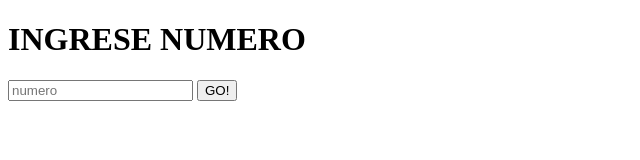
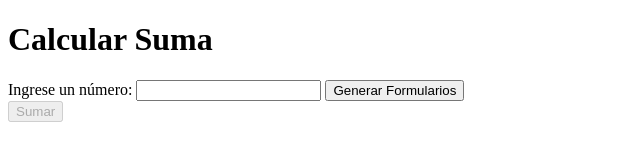
Before and after one commit to andre98652/pweb2-teoria-2, a plain HTML site: page e5/index.html in a window 1280 px wide. Shown: the whole page, without its empty margins (0-640 px from the left). Drawn offline with Linux system fonts and the light colour scheme.

Commit message:
Update index.html

```diff
--- a/e5/index.html
+++ b/e5/index.html
@@ -1,21 +1,22 @@
 <!DOCTYPE html>
-<html lang="en">
+<html>
 <head>
-    <meta charset="UTF-8">
-    <meta http-equiv="X-UA-Compatible" content="IE=edge">
-    <meta name="viewport" content="width=device-width, initial-scale=1.0">
-    <link rel="stylesheet" href="css.css">
-    <title>Document</title>
+  <title>Calculadora de Suma</title>
+  <link rel="stylesheet" type="text/css" href="style.css">
 </head>
 <body>
-    <div class="container" >
-        <div class="box1"><h1>INGRESE NUMERO</h1></div>
-        <div class="box2" id="box2">
-            <input type="text" placeholder="numero" id="inputText">
-            <button id="obtener">GO!</button>
-            <div id="box3"></div>
-        </div>
-    </div>
-    <script src="script.js"></script>
+  <div id="container">
+    <h1>Calcular Suma</h1>
+    <form id="sumForm">
+      <label for="numForms">Ingrese un número:</label>
+      <input type="number" id="numForms" min="1" required>
+      <input type="submit" value="Generar Formularios">
+    </form>
+    <div id="formsContainer"></div>
+    <button id="sumButton" disabled>Sumar</button>
+    <div id="result"></div>
+  </div>
+
+  <script src="script.js"></script>
 </body>
 </html>
```
